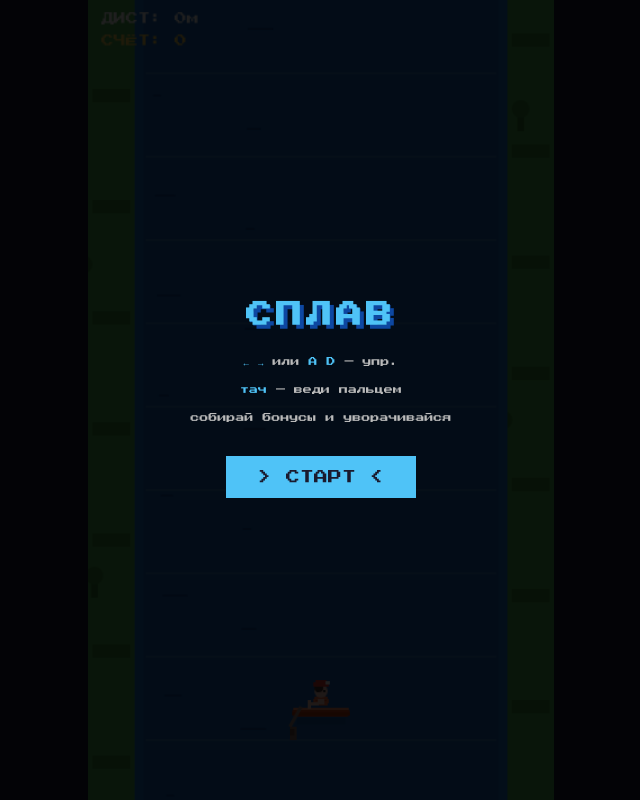
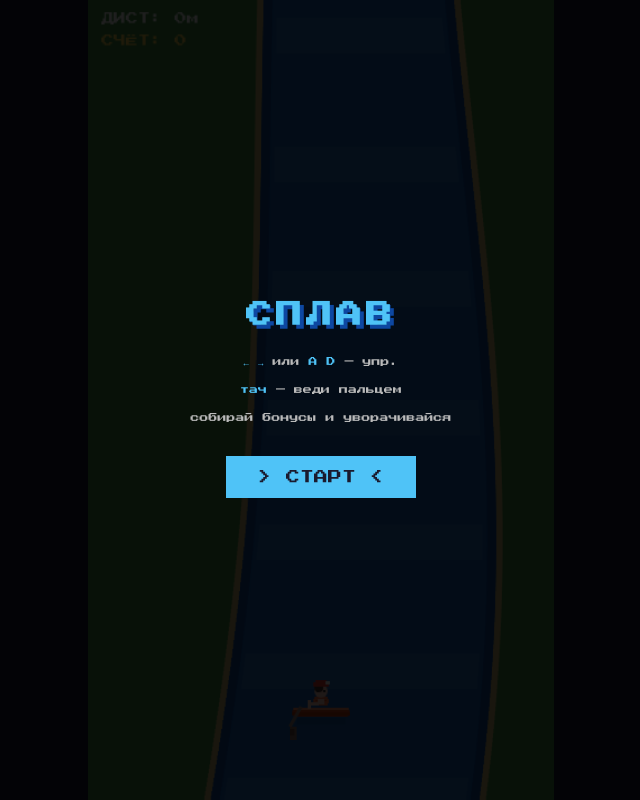
Before and after one commit to universal-beep/kayak-game, a plain HTML site: page index.html in a window 1280 px wide. Shown: the whole page, without its empty margins (319-959 px from the left). Drawn offline with Linux system fonts and the light colour scheme.

Commit message:
feat: построчный рендер изгибающегося русла

```diff
--- a/index.html
+++ b/index.html
@@ -149,30 +149,42 @@
 function hs(){if(g.s=="start"||g.s=="over")sg();}
 document.getElementById("startBtn").addEventListener("click",sg);
 document.getElementById("restartBtn").addEventListener("click",sg);
+/* ===== 9. Рендер: русло и берега ===== */
+const BAND = 4;   // высота полосы построчного рендера
+
 function drwBg(){
-  const L=rl(),R=rr(),b=g.rb;
-  const gr=cx.createLinearGradient(0,0,0,H);
-  gr.addColorStop(0,"#7ec8e3");gr.addColorStop(0.5,"#a8d8ea");gr.addColorStop(1,"#7ec8e3");
-  cx.fillStyle=gr;cx.fillRect(0,0,W,H);
-  cx.fillStyle="#4caf50";cx.fillRect(0,0,L,H);
-  cx.fillStyle="#388e3c";
-  for(let i=0;i<8;i++){const by=(i*100+g.ro*0.4)%(H+40)-20;if(by<H)cx.fillRect(4+b*0.15,by,L-8,12);}
-  cx.fillStyle="#4caf50";cx.fillRect(R,0,W-R,H);
-  cx.fillStyle="#388e3c";
-  for(let i=0;i<8;i++){const by=(i*100+g.ro*0.4+50)%(H+40)-20;if(by<H)cx.fillRect(R+4+b*0.15,by,W-R-8,12);}
-  cx.fillStyle="#2e7d32";
-  for(let i=0;i<5;i++){
-    let tx,ty;
-    if(i%2==0){tx=4+Math.sin(i*2.3)*8+b*0.1;ty=(i*140+g.ro*0.3)%(H+60)-30;}
-    else{tx=R+4+Math.sin(i*1.7)*8+b*0.1;ty=(i*140+g.ro*0.3)%(H+60)-30;}
-    if(ty<H){cx.fillRect(tx-3,ty-8,6,16);cx.fillStyle="#388e3c";cx.beginPath();cx.arc(tx,ty-12,8,0,Math.PI*2);cx.fill();cx.fillStyle="#2e7d32";}
+  for (let y = 0; y < H; y += BAND){
+    const wy = worldYOf(y);
+    const c  = centerAt(wy);
+    const hw = widthAt(wy)/2;
+    const L = c - hw, R = c + hw;
+    const rb = rapidBlend(wy);
+
+    cx.fillStyle = "#3f8f43";
+    cx.fillRect(0, y, Math.max(0, L), BAND);
+    cx.fillRect(Math.min(W, R), y, W - R, BAND);
+
+    cx.fillStyle = "#d2b674";
+    cx.fillRect(L - 6, y, 6, BAND);
+    cx.fillRect(R, y, 6, BAND);
+
+    cx.fillStyle = "#1565c0";
+    cx.fillRect(L, y, R - L, BAND);
+
+    cx.fillStyle = "#0d47a1";
+    cx.fillRect(L, y, 8, BAND);
+    cx.fillRect(R - 8, y, 8, BAND);
+
+    if (Math.sin(wy*0.055) > 0.62){
+      cx.fillStyle = "rgba(255,255,255,0.10)";
+      cx.fillRect(L + 12, y, R - L - 24, BAND);
+    }
+    if (rb > 0.05 && Math.sin(wy*0.13 + Math.cos(wy*0.05)*2) > 0.55 - rb*0.45){
+      cx.fillStyle = `rgba(255,255,255,${0.18 + rb*0.42})`;
+      const bw = (R - L) * (0.20 + 0.5*Math.abs(Math.sin(wy*0.021)));
+      cx.fillRect(L + 8 + ((wy*7) % Math.max(1, R - L - bw - 16)), y, bw, BAND);
+    }
   }
-  cx.fillStyle="#1976d2";cx.fillRect(L,0,R-L,H);
-  cx.fillStyle="#1565c0";cx.fillRect(L+8,0,R-L-16,H);
-  cx.fillStyle="#0d47a1";
-  for(let i=0;i<25;i++){const ry=(i*30+g.ro)%(H+10)-5,rx=L+15+Math.sin(i*2.1+g.ro*0.015)*((R-L)*0.3)+b*0.3;cx.fillRect(rx,ry,15+Math.sin(i*1.5)*8,2);}
-  cx.fillStyle="rgba(255,255,255,0.12)";
-  for(let i=0;i<10;i++){const fy=(i*75+g.ro*0.6)%(H+20)-10;cx.fillRect(L+10+b*0.2,fy,R-L-20,2);}
 }
 function drwKy(){
   const x=g.kx,y=g.ky,bo=Math.sin(g.frame*0.06);
@@ -419,6 +431,7 @@ function sg(){
   g.s="playing";g.kx=W/2;g.ky=H-80;g.sp=2.5;g.dist=0;g.sc=0;g.bsc=0;g.obs=[];g.bns=[];g.pts=[];g.bev=[];
   g.sh=false;g.sm=false;g.st=0;g.ro=0;g.rb=0;g.ned=200;g.df=1;g.frame=0;
   g.t=0;g.vt=0;g.scroll=0;g.segs=[];g.hp=3;g.inv=0;g.shake=0;g.breadT=0;g.whiskyT=0;g.pops=[];g.wake=[];
+  ensureSegments(H*2);
 }
 function gmO(){
   g.s="over";document.getElementById("gameOverScreen").classList.remove("hidden");
@@ -432,6 +445,9 @@ function upd(){
   g.df=1+g.dist/1000;const tgt=Math.min(6.5,2.5+g.dist/700);g.sp+=(tgt-g.sp)*0.004;
   g.rb=Math.sin(g.frame*0.002)*42+Math.sin(g.frame*0.005+1.2)*20+Math.sin(g.frame*0.001+0.7)*10;
   const sm=g.sm?0.35:1;g.ro+=g.sp*sm;g.dist+=g.sp*0.04*sm;
+  g.scroll += g.sp * sm * speedMulAt(g.scroll);
+  ensureSegments(g.scroll + H*2);
+  while (g.segs.length > 40) g.segs.shift();
   g.pa=Math.sin(g.frame*0.12);
   const ms=4.5;let mx=0;
   if(keys["ArrowLeft"]||keys["a"]||keys["A"])mx=-ms;
```
